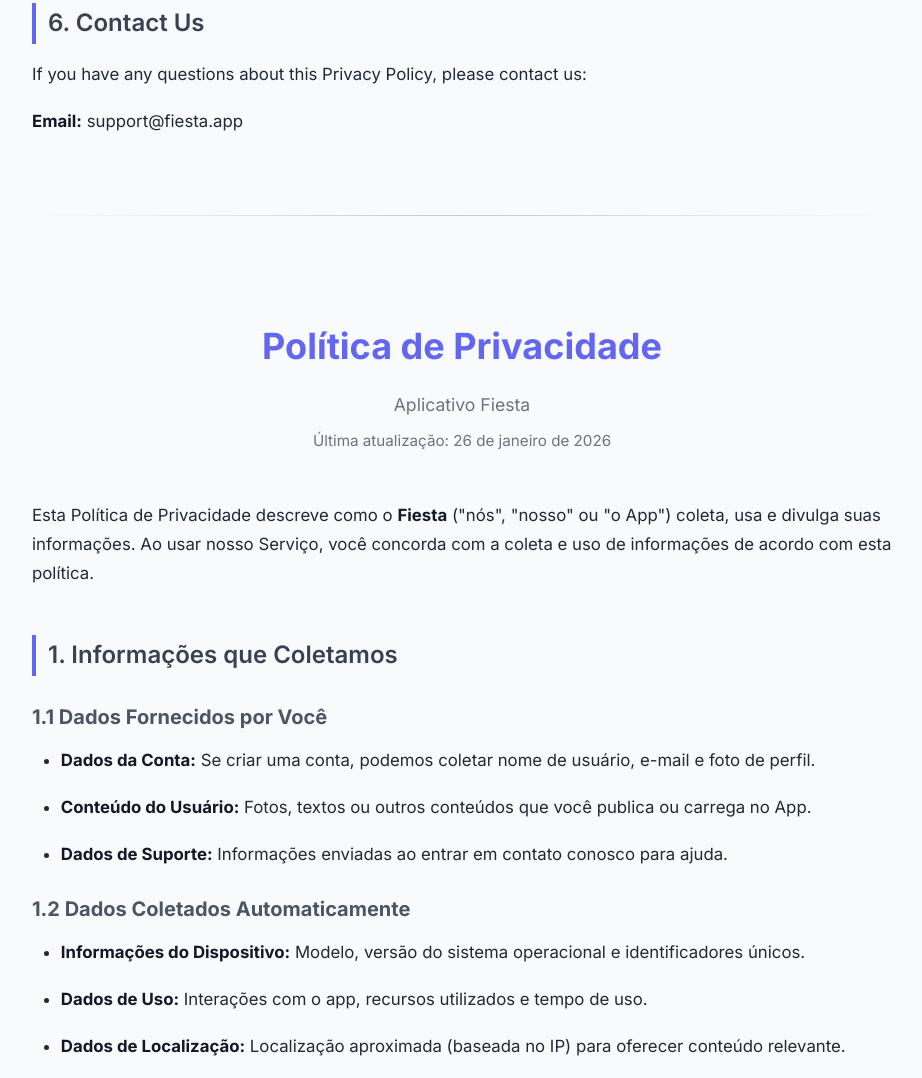
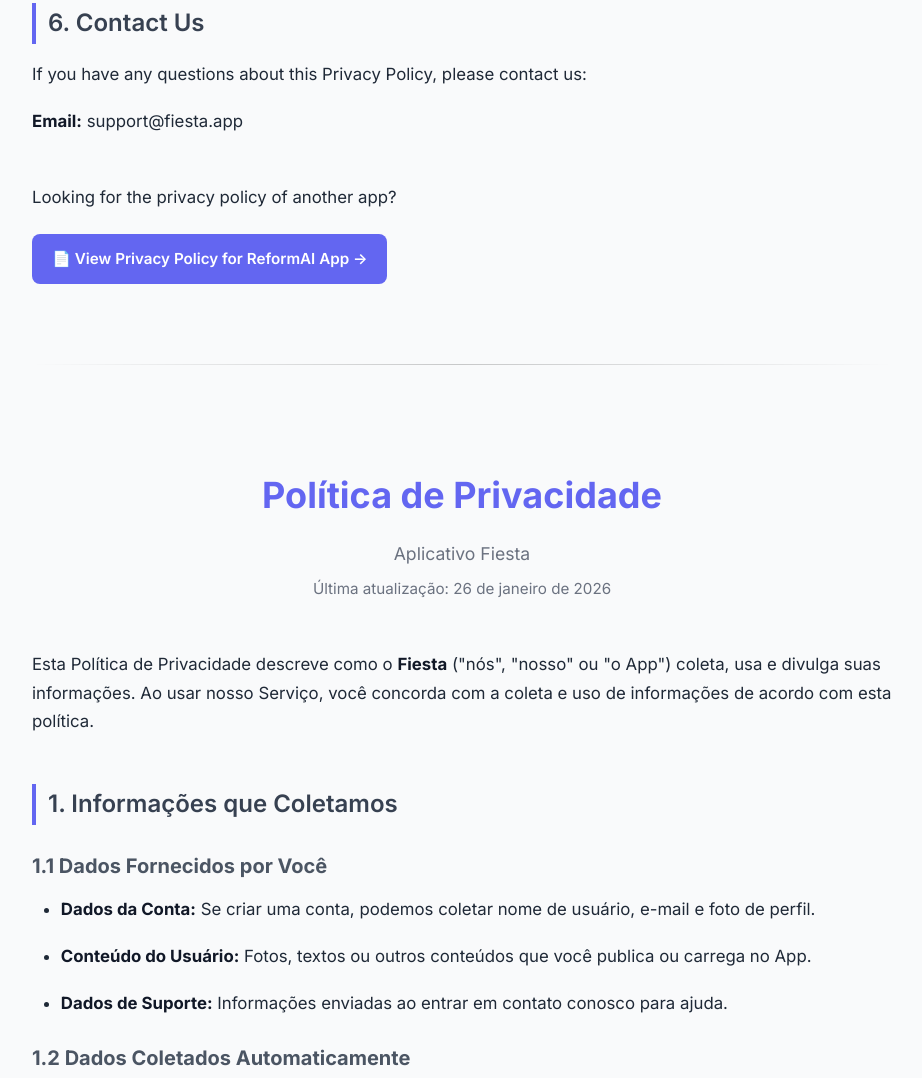
Before and after one commit to ssrcti/fiesta.app, a plain HTML site: page index.html in a window 1280 px wide. Shown: the part 2195-3273 px from the top of the page, without its empty margins (178-1100 px from the left). Drawn offline with Linux system fonts and the light colour scheme.

Commit message:
Update index.html

```diff
--- a/index.html
+++ b/index.html
@@ -12,6 +12,25 @@
     <link href="https://fonts.googleapis.com/css2?family=Inter:wght@400;500;600;700&display=swap" rel="stylesheet">
 
     <link rel="stylesheet" href="style.css">
+
+    <style>
+        .app-link-btn {
+            display: inline-block;
+            margin-top: 4px;
+            padding: 12px 20px;
+            background: var(--primary);
+            color: #fff;
+            border-radius: 8px;
+            text-decoration: none;
+            font-weight: 600;
+            font-size: 0.95rem;
+            transition: opacity 0.2s;
+        }
+        .app-link-btn:hover {
+            opacity: 0.85;
+            text-decoration: none;
+        }
+    </style>
 </head>
 <body>
 
@@ -92,9 +111,16 @@
         <p>If you have any questions about this Privacy Policy, please contact us:</p>
         <p><strong>Email:</strong> support@fiesta.app</p>
     </section>
+
+    <section>
+        <p>Looking for the privacy policy of another app?</p>
+        <a href="reformai.html" class="app-link-btn">
+            📄 View Privacy Policy for ReformAI App →
+        </a>
+    </section>
 </main>
+
 <hr class="language-divider">
-
 
 <main id="pt-version">
     <header>
@@ -163,9 +189,17 @@
     <section>
         <h2>6. Contato</h2>
         <p>Se você tiver dúvidas sobre esta Política de Privacidade, entre em contato:</p>
-        <p><strong>E-mail:</strong>ssrc.tic@gmail.com</p>
+        <p><strong>E-mail:</strong> ssrc.tic@gmail.com</p>
+    </section>
+
+    <section>
+        <p>Procurando a política de privacidade de outro app?</p>
+        <a href="reformai.html#pt-version" class="app-link-btn">
+            📄 Acessar Política de Privacidade do App ReformAI →
+        </a>
     </section>
 </main>
+
 <footer>
     <p>© 2025–2026 Fiesta. All rights reserved. / Todos os direitos reservados.</p>
 </footer>
```
